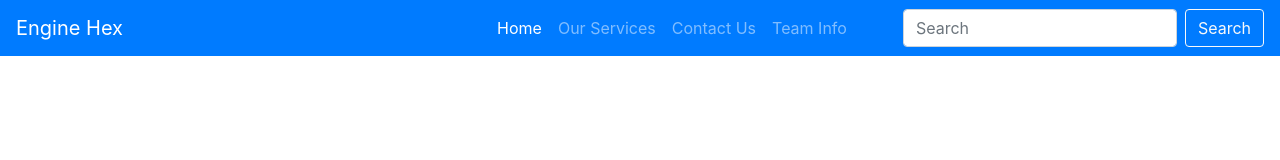
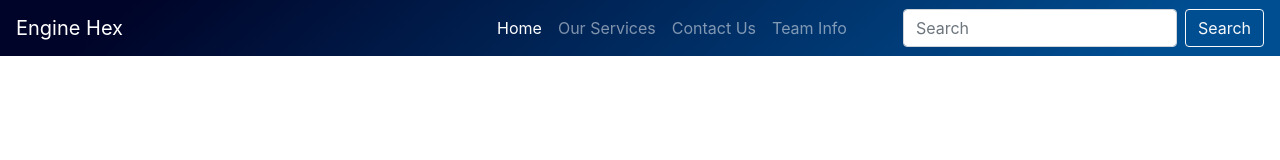
Before and after one commit to EngineHex/enginehex.github.io, a plain HTML site: page index.html in a window 1280 px wide. Drawn offline with nearby package versions, Linux system fonts and the light colour scheme.

Commit message:
added gradient to navabar

```diff
--- a/css/style.css
+++ b/css/style.css
@@ -7,3 +7,8 @@
 #contact_board {
     background-image: url();
 }
+
+#navGrad {
+    /* background-image: linear-gradient(140deg, #43cea2  10%, #185a9d 90%); */
+    background-image: linear-gradient(140deg, #000428   10%, #004e92 90%);
+}
--- a/index.html
+++ b/index.html
@@ -12,13 +12,14 @@
     integrity="sha384-Vkoo8x4CGsO3+Hhxv8T/Q5PaXtkKtu6ug5TOeNV6gBiFeWPGFN9MuhOf23Q9Ifjh" crossorigin="anonymous">
 
   <script src="./js/app.js"></script>
+  <link rel="stylesheet" href="./css/style.css">
 </head>
 
 <body>
 
 
 
-  <nav class="navbar navbar-dark bg-primary navbar-expand-lg">
+  <nav id="navGrad" class="navbar navbar-dark bg-primary navbar-expand-lg">
     <!-- Navbar content -->
     <a href="#" class="navbar-brand">Engine Hex</a>
     <button class="navbar-toggler" type="toggle" data-toggle="collapse" data-target="#navbarText" aria-controls="navbarText" aria-expanded="false" aria-label="Toggle navigation">
```
Also changed, not shown: contact.html (+1 -1 lines), teampage.html (+2 -1 lines), template.html (+1 -1 lines).
